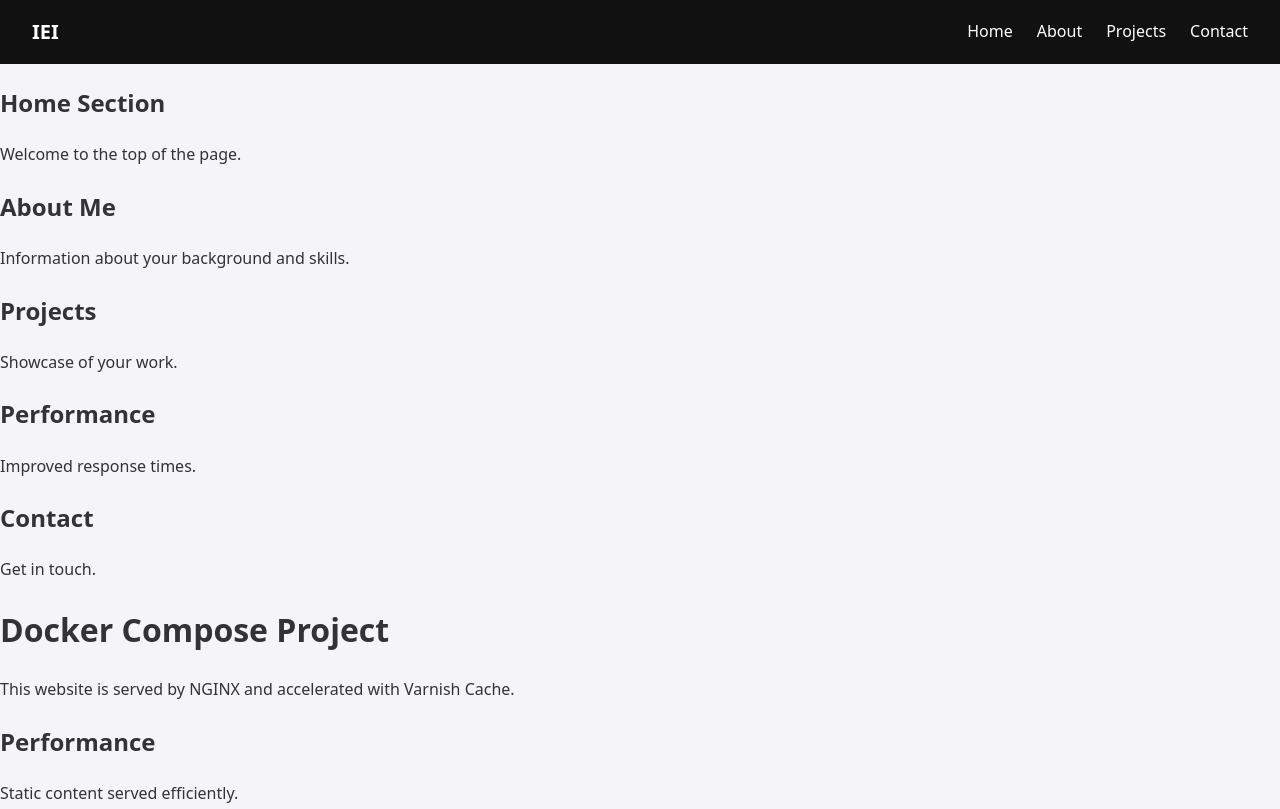
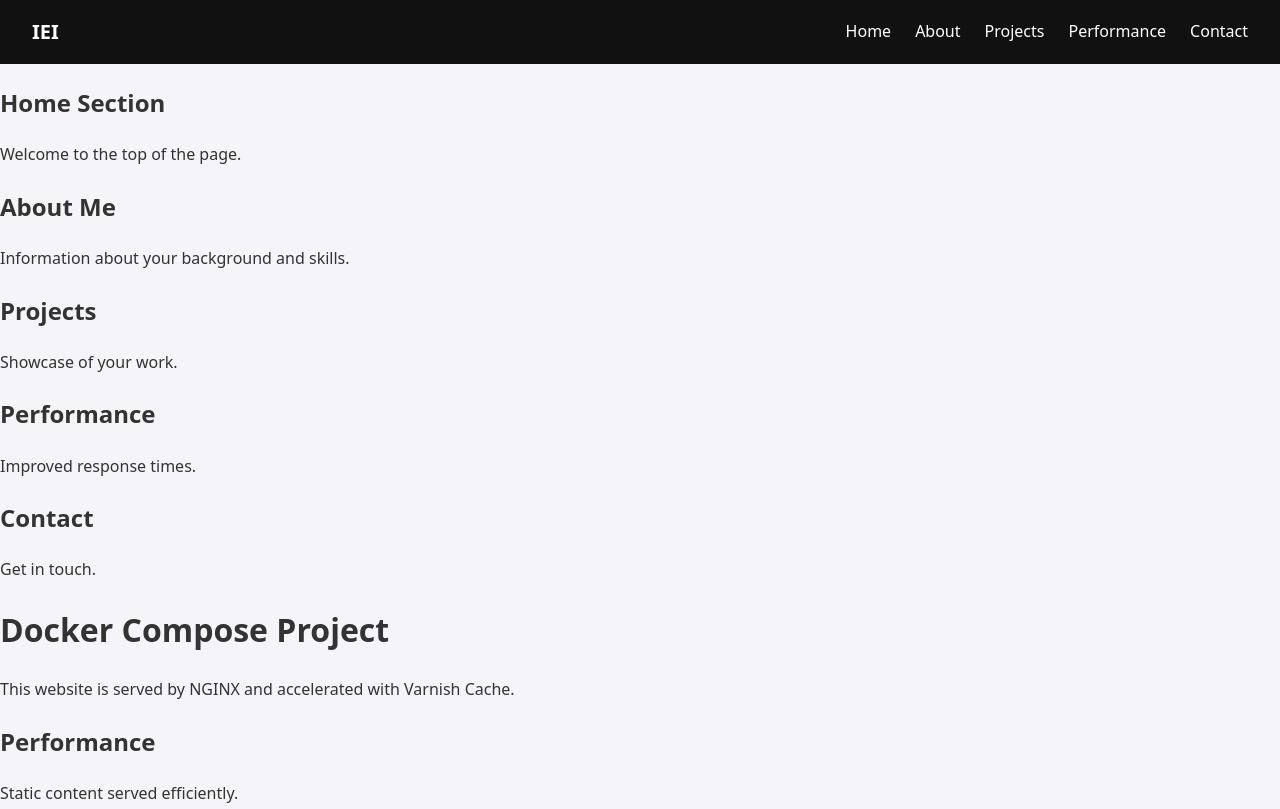
Before and after one commit to Vasco-UA/Trabalho-IEI, a plain HTML site: page website/index.html in a window 1280 px wide. Shown: the top 809 px of the page. Drawn offline with Linux system fonts and the light colour scheme.

Commit message:
website update

```diff
--- a/website/index.html
+++ b/website/index.html
@@ -18,7 +18,9 @@
         <li><a href="#home">Home</a></li>
         <li><a href="#about">About</a></li>
         <li><a href="#projects">Projects</a></li>
+        <li><a href="#performance">Performance</a></li>
         <li><a href="#contact">Contact</a></li>
+
     </ul>
 </nav>
 <!-- Sections -->
```
